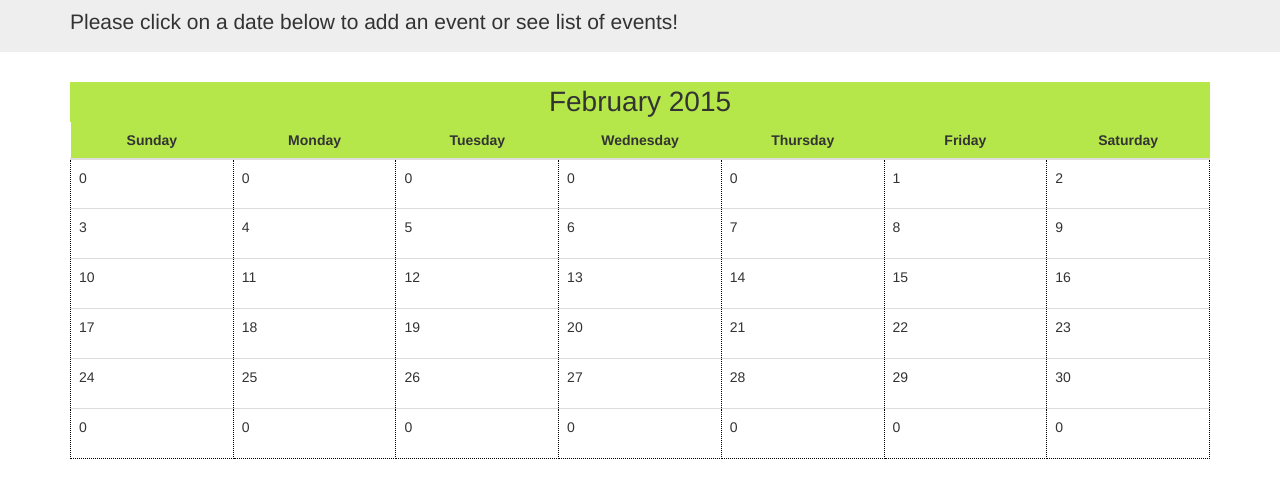
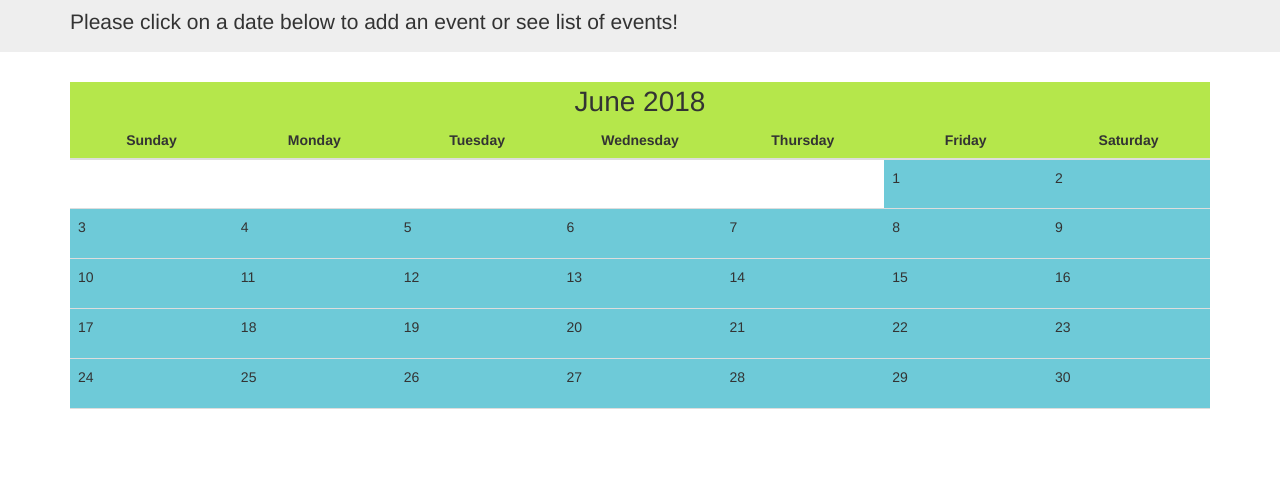
Before and after one commit to anujp41/CalendarApp, a React app: page / in a window 1280 px wide. Shown: the part 92-590 px from the top of the page. Built offline with nearby package versions, Linux system fonts and the light colour scheme.

Commit message:
header now shows current month

```diff
--- a/CalendarFrontEnd/app/Calendar.css
+++ b/CalendarFrontEnd/app/Calendar.css
@@ -23,10 +23,13 @@
 
 .date {
   height: 50px;
-  border: 1px dotted black;
 }
 
-.date:hover {
+.has-date {
+  background-color: #6ecad8
+}
+
+.has-date:hover {
   background-color: #8ddce8;
   cursor: pointer;
 }
--- a/CalendarFrontEnd/app/Calendar.js
+++ b/CalendarFrontEnd/app/Calendar.js
@@ -2,7 +2,7 @@ import React, { Component } from 'react';
 import './Calendar.css';
 import CalendarEventModal from './CalendarEventModal';
 import EventListContainer from './EventList';
-import { connect } from "react-redux";
+import { connect } from 'react-redux';
 import { getEventsThunk } from '../store';
 
 class CalendarPage extends Component {
@@ -16,10 +16,13 @@ class CalendarPage extends Component {
     this.renderTable = this.renderTable.bind(this);
     this.toggleModal = this.toggleModal.bind(this);
     this.days = ['Sunday', 'Monday', 'Tuesday', 'Wednesday', 'Thursday', 'Friday', 'Saturday'];
+    this.months = ['January', 'February', 'March', 'April', 'May', 'June', 'July', 'August', 'September', 'October', 'November', 'December'];
     this.state = {
       showModal: false,
       date: null,
       events: {},
+      year: null,
+      month: null,
       firstDayMonth: null,
       lastDateMonth: null
     }
@@ -45,10 +48,11 @@ class CalendarPage extends Component {
   renderCell(cellNum) {
     const { firstDayMonth, lastDateMonth } = this.state;
     // return <td key={date} className='date' onClick={()=>this.toggleModal(date)}>{date}{this.checkEvents(date)}</td>;
-    if (firstDayMonth < cellNum && (cellNum-firstDayMonth) <= lastDateMonth) {
-      return <td key={cellNum} className='date' onClick={()=>this.toggleModal(cellNum)}>{cellNum-firstDayMonth}</td>;
+    if (firstDayMonth < cellNum && (cellNum-
+      firstDayMonth) <= lastDateMonth) {
+      return <td key={cellNum} className='date has-date' onClick={()=>this.toggleModal(cellNum-firstDayMonth)}>{cellNum-firstDayMonth}</td>;
     } else {
-      return <td key={cellNum} className='date' onClick={()=>this.toggleModal(cellNum)}>0</td>;
+      return <td key={cellNum} className='date'></td>;
     }
   }
 
@@ -77,16 +81,17 @@ class CalendarPage extends Component {
 
   componentWillMount() {
     const today = new Date();
-    const firstDayMonth = new Date(today.getFullYear(), today.getMonth(), 1).getDay();
-    const lastDateMonth = new Date(today.getFullYear(), today.getMonth()+1, 0).getDate();
-    console.log('firstDayMonth ', firstDayMonth, ' lastDateMonth ', lastDateMonth);
-    this.setState({ firstDayMonth, lastDateMonth });
+    const year = today.getFullYear();
+    const month = today.getMonth();
+    const firstDayMonth = new Date(year, month, 1).getDay();
+    const lastDateMonth = new Date(year, month+1, 0).getDate();
+    this.setState({ year, month, firstDayMonth, lastDateMonth });
   }
 
   render() {
     return (
       <div className='container calendar'>
-        <div className='month-year'>February 2015</div>
+        <div className='month-year'>{this.months[this.state.month]} {this.state.year}</div>
         <table className='table'>
           <thead className='calendar-thead'>
             <tr>
```
